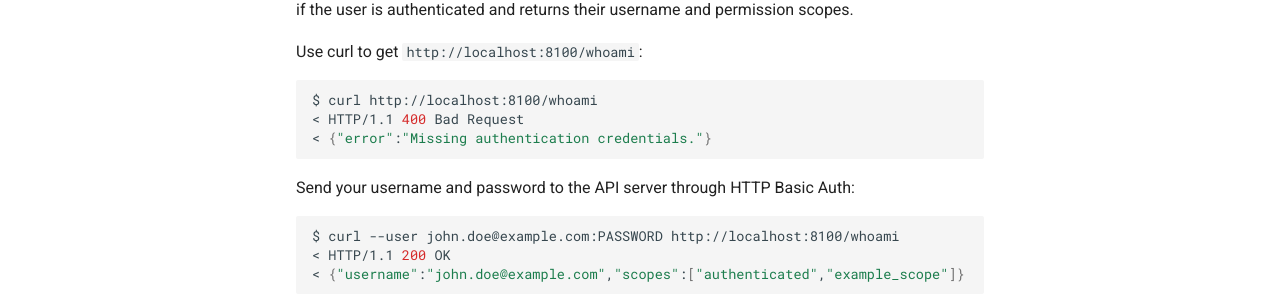
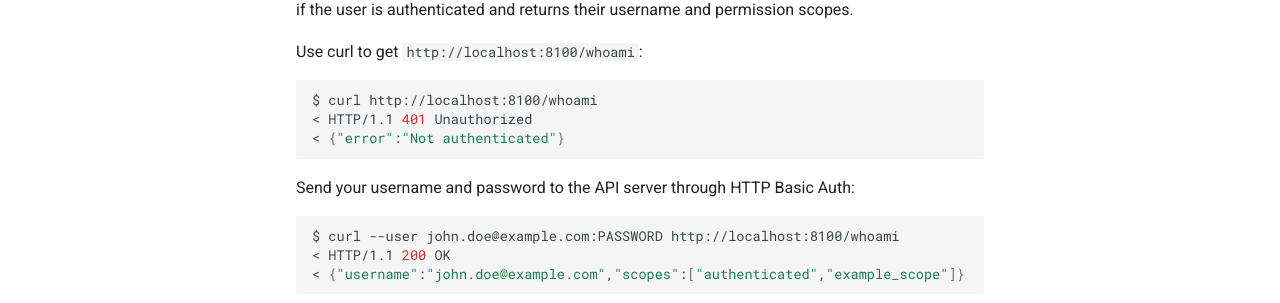
Before and after one commit to openfun/ralph, an MkDocs documentation site: the page built from docs/api.md, in a window 1280 px wide and 900 px high, scrolled down 702 px. Shown: the part 517-820 px from the top of the window. Built offline with MkDocs 1.6.1 and Material for MkDocs 9.7.7, drawn with Linux system fonts in a browser that asks for light colours; comment, search, counter and statistics services are not loaded.

Commit message:
📝(api) update HTTP error code
The HTTP Not authenticated error code has changed from 400 to 401.

````diff
--- a/docs/api.md
+++ b/docs/api.md
@@ -50,8 +50,8 @@ Use curl to get `http://localhost:8100/whoami`:
 
 ```bash
 $ curl http://localhost:8100/whoami
-< HTTP/1.1 400 Bad Request
-< {"error":"Missing authentication credentials."}
+< HTTP/1.1 401 Unauthorized
+< {"error":"Not authenticated"}
 ```
 
 Send your username and password to the API server through HTTP Basic Auth:
````
